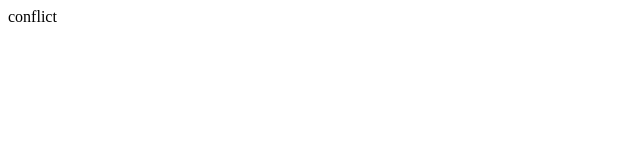
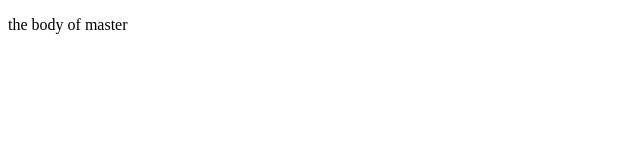
Before and after one commit to anegassi/CS445, a plain HTML site: page lesson1/my-git-demo-webapp/mybranch.html in a window 1280 px wide. Shown: the whole page, without its empty margins (0-640 px from the left). Drawn offline with Linux system fonts and the light colour scheme.

Commit message:
conflict in master

```diff
--- a/lesson1/my-git-demo-webapp/mybranch.html
+++ b/lesson1/my-git-demo-webapp/mybranch.html
@@ -7,6 +7,6 @@
     <title>Document</title>
   </head>
   <body>
-    conflict
+    <p>the body of master</p>
   </body>
 </html>
```
